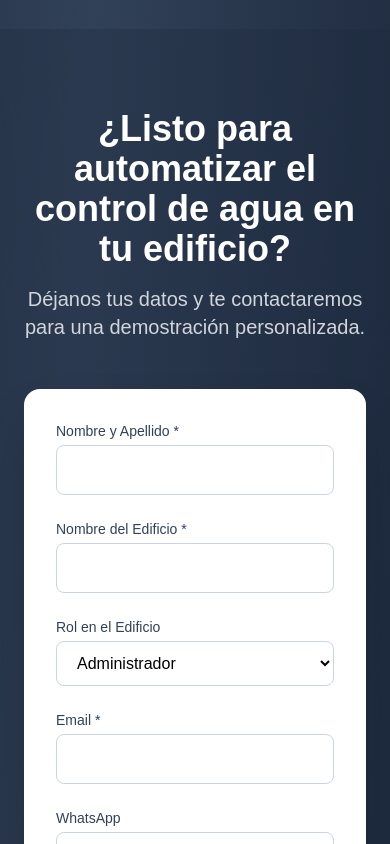
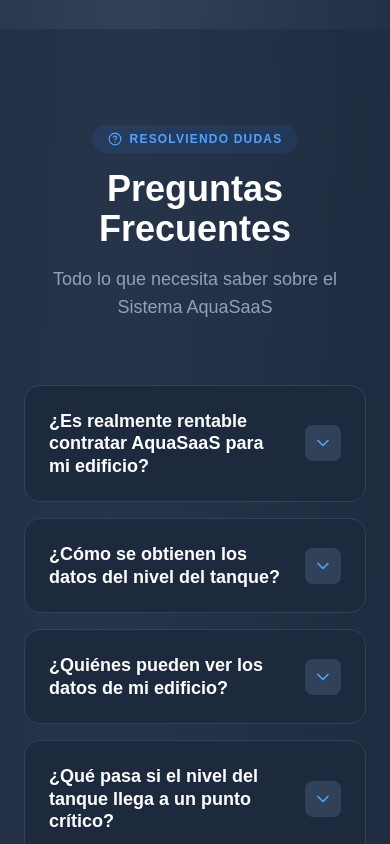
Before and after one commit to correojago2024/agua, a Next.js app: page / in a window 390 px wide. Shown: the part 5980-6824 px from the top of the page. Built offline with nearby package versions, Linux system fonts and the light colour scheme; no server answers; the database is empty.

Commit message:
Ajuste planes 4 columnas, nueva sección FAQ y actualización de navegación

```diff
--- a/src/app/page.tsx
+++ b/src/app/page.tsx
@@ -29,6 +29,7 @@
 import { createClient } from '@supabase/supabase-js';
 import { Droplets, Building, Mail, Lock, AlertCircle, ArrowRight, ArrowLeft, Phone, Users, BarChart3, CheckCircle, User, MessageSquare, KeyRound, Eye, EyeOff } from 'lucide-react';
 import PricingSection from '@/components/PricingSection';
+import FAQSection from '@/components/FAQSection';
 
 const supabaseUrl = process.env.NEXT_PUBLIC_SUPABASE_URL || 'https://vhvynlhbgpittimyopue.supabase.co';
 const supabaseKey = process.env.NEXT_PUBLIC_SUPABASE_ANON_KEY || 'eyJhbGciOiJIUzI1NiIsInR5cCI6IkpXVCJ9.eyJpc3MiOiJzdXBhYmFzZSIsInJlZiI6InhodnluaGhiZ3BpdHRpbXlvcHVlIiwicm9sZSI6ImFub24iLCJpYXQiOjE3NDMyOTM3NTYsImV4cCI6MjA1ODg2OTc1Nn0.sb_publishable_ZINHGD4RZ1cPw2yIHcokxQ_MVlyMO-Z';
@@ -968,8 +969,9 @@
           <nav className="hidden md:flex items-center gap-6 text-gray-200">
             <a href="#features" className="hover:text-white transition-colors">Características</a>
             <a href="#planes" className="hover:text-white transition-colors">Planes</a>
-            <a href="#acerca-de" className="hover:text-white transition-colors">Acerca de</a>
+            <a href="#faq" className="hover:text-white transition-colors">FAQ</a>
             <a href="#contacto" className="hover:text-white transition-colors">Contacto</a>
+
             <button onClick={() => setView('login')} className="bg-blue-600 hover:bg-blue-500 text-white px-4 py-2 rounded-lg text-sm font-medium transition-colors">
               Ingresar
             </button>
@@ -984,7 +986,7 @@
           <div className="md:hidden bg-slate-900 border-t border-slate-700 px-6 py-4 flex flex-col gap-4">
             <a href="#features" onClick={() => setMobileMenuOpen(false)} className="text-gray-200 hover:text-white py-2 border-b border-slate-800">Características</a>
             <a href="#planes" onClick={() => setMobileMenuOpen(false)} className="text-gray-200 hover:text-white py-2 border-b border-slate-800">Planes</a>
-            <a href="#acerca-de" onClick={() => setMobileMenuOpen(false)} className="text-gray-200 hover:text-white py-2 border-b border-slate-800">Acerca de</a>
+            <a href="#faq" onClick={() => setMobileMenuOpen(false)} className="text-gray-200 hover:text-white py-2 border-b border-slate-800">FAQ</a>
             <a href="#contacto" onClick={() => setMobileMenuOpen(false)} className="text-gray-200 hover:text-white py-2 border-b border-slate-800">Contacto</a>
             <button onClick={() => { setView('login'); setMobileMenuOpen(false); }} className="bg-blue-600 text-white py-3 rounded-xl font-medium text-center">
               Ingresar al Sistema
@@ -1185,6 +1187,8 @@
         </div>
       </section>
 
+      <FAQSection />
+
       {/* CONTACTO */}
       <section id="contacto" className="py-20 px-6 bg-slate-800/30">
         <div className="max-w-2xl mx-auto">
@@ -1325,8 +1329,9 @@
             © 2026 AquaSaaS. Todos los derechos reservados.
           </p>
           <div className="text-gray-300 text-sm flex gap-6">
+            <a href="#faq" className="hover:text-white transition-colors">FAQ</a>
             <a href="/privacidad" className="hover:text-white transition-colors">Política de Privacidad</a>
-            <a href="/disclaimer" className="hover:text-white transition-colors">Descargo de Responsabilidad</a>
+            <a href="/disclaimer" className="hover:text-white transition-colors">Términos de Servicio</a>
           </div>
         </div>
       </footer>
--- /dev/null
+++ b/src/components/FAQSection.tsx
@@ -0,0 +1,78 @@
+'use client';
+
+import { useState } from 'react';
+import { ChevronDown, ChevronUp, HelpCircle } from 'lucide-react';
+
+const faqs = [
+  {
+    question: "¿Es realmente rentable contratar AquaSaaS para mi edificio?",
+    answer: "Absolutamente. El sistema se paga solo con evitar la solicitud de una sola cisterna al año. Una cisterna en Caracas cuesta entre $60 y $120; gracias a la planificación y proyecciones que ofrece AquaSaaS, las juntas de condominio pueden administrar mejor el recurso y evitar pedidos de emergencia por mala gestión."
+  },
+  {
+    question: "¿Cómo se obtienen los datos del nivel del tanque?",
+    answer: "El sistema funciona bajo un modelo de colaboración (crowdsourcing). Los vecinos autorizados o el personal del edificio ingresan la medición manual desde su celular. También ofrecemos integración con sensores ultrasónicos IoT para automatización total en planes avanzados."
+  },
+  {
+    question: "¿Quiénes pueden ver los datos de mi edificio?",
+    answer: "La privacidad es nuestra prioridad. Solo los vecinos que se registren y sean validados por el administrador de su edificio pueden acceder al dashboard y recibir reportes. Los datos no son públicos para otros edificios."
+  },
+  {
+    question: "¿Qué pasa si el nivel del tanque llega a un punto crítico?",
+    answer: "AquaSaaS envía alertas automáticas por Email y WhatsApp (según el plan) cuando el tanque baja de ciertos umbrales (ej. 20%). Esto permite a la Junta de Condominio tomar decisiones de racionamiento preventivo antes de que el agua se agote totalmente."
+  },
+  {
+    question: "¿Puedo probar el sistema antes de pagar?",
+    answer: "Sí, todos los edificios nuevos cuentan con un período de prueba gratuito de 15 días con todas las funciones profesionales activas para que la comunidad compruebe el valor de la herramienta."
+  },
+  {
+    question: "¿Qué soporte técnico ofrecen?",
+    answer: "Contamos con soporte por correo electrónico para todos los planes y atención prioritaria vía WhatsApp para los planes Profesional y Enterprise, garantizando que su dashboard esté siempre operativo."
+  }
+];
+
+export default function FAQSection() {
+  const [openIndex, setOpenIndex] = useState<number | null>(null);
+
+  return (
+    <section id="faq" className="py-24 bg-slate-800/50">
+      <div className="max-w-4xl mx-auto px-6">
+        <div className="text-center mb-16">
+          <div className="inline-flex items-center gap-2 bg-blue-500/10 text-blue-400 px-4 py-1.5 rounded-full text-xs font-bold uppercase tracking-widest mb-4">
+            <HelpCircle size={14} /> Resolviendo Dudas
+          </div>
+          <h3 className="text-4xl font-extrabold text-white mb-4">Preguntas Frecuentes</h3>
+          <p className="text-slate-400 text-lg">Todo lo que necesita saber sobre el Sistema AquaSaaS</p>
+        </div>
+
+        <div className="space-y-4">
+          {faqs.map((faq, i) => (
+            <div
+              key={i}
+              className="bg-slate-800 border border-slate-700 rounded-2xl overflow-hidden transition-all duration-300"
+            >
+              <button
+                onClick={() => setOpenIndex(openIndex === i ? null : i)}
+                className="w-full p-6 text-left flex items-center justify-between gap-4 hover:bg-slate-700/50 transition-colors"
+              >
+                <span className="text-white font-bold text-lg leading-tight">{faq.question}</span>
+                <div className={`p-2 rounded-lg bg-slate-700 text-blue-400 transition-transform duration-300 ${openIndex === i ? 'rotate-180' : ''}`}>
+                  <ChevronDown size={20} />
+                </div>
+              </button>
+
+              <div
+                className={`transition-all duration-300 ease-in-out ${
+                  openIndex === i ? 'max-h-96 opacity-100' : 'max-h-0 opacity-0'
+                }`}
+              >
+                <div className="p-6 pt-0 text-slate-300 text-base leading-relaxed border-t border-slate-700/50">
+                  {faq.answer}
+                </div>
+              </div>
+            </div>
+          ))}
+        </div>
+      </div>
+    </section>
+  );
+}
--- a/src/components/PricingSection.tsx
+++ b/src/components/PricingSection.tsx
@@ -99,7 +99,7 @@
           </div>
         </div>
 
-        <div className="grid grid-cols-1 md:grid-cols-3 gap-8">
+        <div className="grid grid-cols-1 md:grid-cols-2 lg:grid-cols-4 gap-4 xl:gap-6">
           {plans.map((plan) => {
             const isPro = plan.plan_id === 'profesional';
             const isIA = plan.plan_id === 'ia' || plan.plan_id === 'empresarial';
@@ -109,38 +109,38 @@
             return (
               <div
                 key={plan.plan_id}
-                className={`flex flex-col bg-slate-800/50 backdrop-blur-sm rounded-3xl border transition-all duration-500 ${
+                className={`flex flex-col bg-slate-800/50 backdrop-blur-sm rounded-2xl border transition-all duration-500 ${
                   isPro
-                    ? 'border-blue-500 shadow-[0_0_40px_-15px_rgba(59,130,246,0.5)] scale-105 z-20 bg-slate-800'
+                    ? 'border-blue-500 shadow-[0_0_40px_-15px_rgba(59,130,246,0.5)] lg:scale-105 z-20 bg-slate-800'
                     : 'border-slate-700 hover:border-slate-500 z-10'
                 }`}
               >
                 {isPro && (
-                  <div className="bg-blue-500 text-white text-center text-xs font-bold py-1.5 rounded-t-3xl uppercase tracking-widest">
+                  <div className="bg-blue-500 text-white text-center text-[10px] font-bold py-1 rounded-t-2xl uppercase tracking-widest">
                     Más Popular
                   </div>
                 )}
 
                 {isIA && (
-                  <div className="bg-gradient-to-r from-purple-600 to-pink-600 text-white text-center text-xs font-bold py-1.5 rounded-t-3xl uppercase tracking-widest flex items-center justify-center gap-2">
-                    <Sparkles size={14} /> Próximamente
+                  <div className="bg-gradient-to-r from-purple-600 to-pink-600 text-white text-center text-[10px] font-bold py-1 rounded-t-2xl uppercase tracking-widest flex items-center justify-center gap-2">
+                    <Sparkles size={12} /> Próximamente
                   </div>
                 )}
 
-                <div className="p-8 flex-1 flex flex-col">
-                  <div className="mb-8">
-                    <h4 className="text-white text-xl font-bold mb-2">{plan.nombre}</h4>
+                <div className="p-5 flex-1 flex flex-col">
+                  <div className="mb-6">
+                    <h4 className="text-white text-lg font-bold mb-1">{plan.nombre}</h4>
                     <div className="flex items-baseline gap-1">
-                      <span className="text-4xl font-black text-white">${Math.round(price)}</span>
-                      <span className="text-slate-400 text-sm">/ {billingCycle === 'monthly' ? 'mes' : 'mes (pago anual)'}</span>
+                      <span className="text-3xl font-black text-white">${Math.round(price)}</span>
+                      <span className="text-slate-400 text-[10px]">/ {billingCycle === 'monthly' ? 'mes' : 'mes (anual)'}</span>
                     </div>
                   </div>
 
-                  <ul className="space-y-4 mb-10 flex-1">
+                  <ul className="space-y-3 mb-8 flex-1">
                     {features.map((feat, i) => (
-                      <li key={i} className="flex items-center gap-3 text-slate-300 text-sm">
-                        <div className={`p-1 rounded-full ${isPro ? 'bg-blue-500/20 text-blue-400' : 'bg-slate-700 text-slate-400'}`}>
-                          <Check size={14} />
+                      <li key={i} className="flex items-start gap-2 text-slate-300 text-[11px] leading-tight">
+                        <div className={`p-0.5 mt-0.5 rounded-full ${isPro ? 'bg-blue-500/20 text-blue-400' : 'bg-slate-700 text-slate-400'}`}>
+                          <Check size={12} />
                         </div>
                         <span className="flex-1">{feat.text}</span>
                       </li>
@@ -149,7 +149,7 @@
 
                   <button
                     disabled={isIA}
-                    className={`w-full py-4 rounded-2xl font-bold transition-all duration-300 flex items-center justify-center gap-2 ${
+                    className={`w-full py-3 rounded-xl text-xs font-bold transition-all duration-300 flex items-center justify-center gap-2 ${
                       isIA
                         ? 'bg-slate-700 text-slate-500 cursor-not-allowed'
                         : isPro
@@ -158,7 +158,7 @@
                     }`}
                   >
                     {isIA ? 'En Desarrollo' : 'Comenzar ahora'}
-                    {!isIA && <Rocket size={18} />}
+                    {!isIA && <Rocket size={14} />}
                   </button>
 
                   {isIA && (
```
